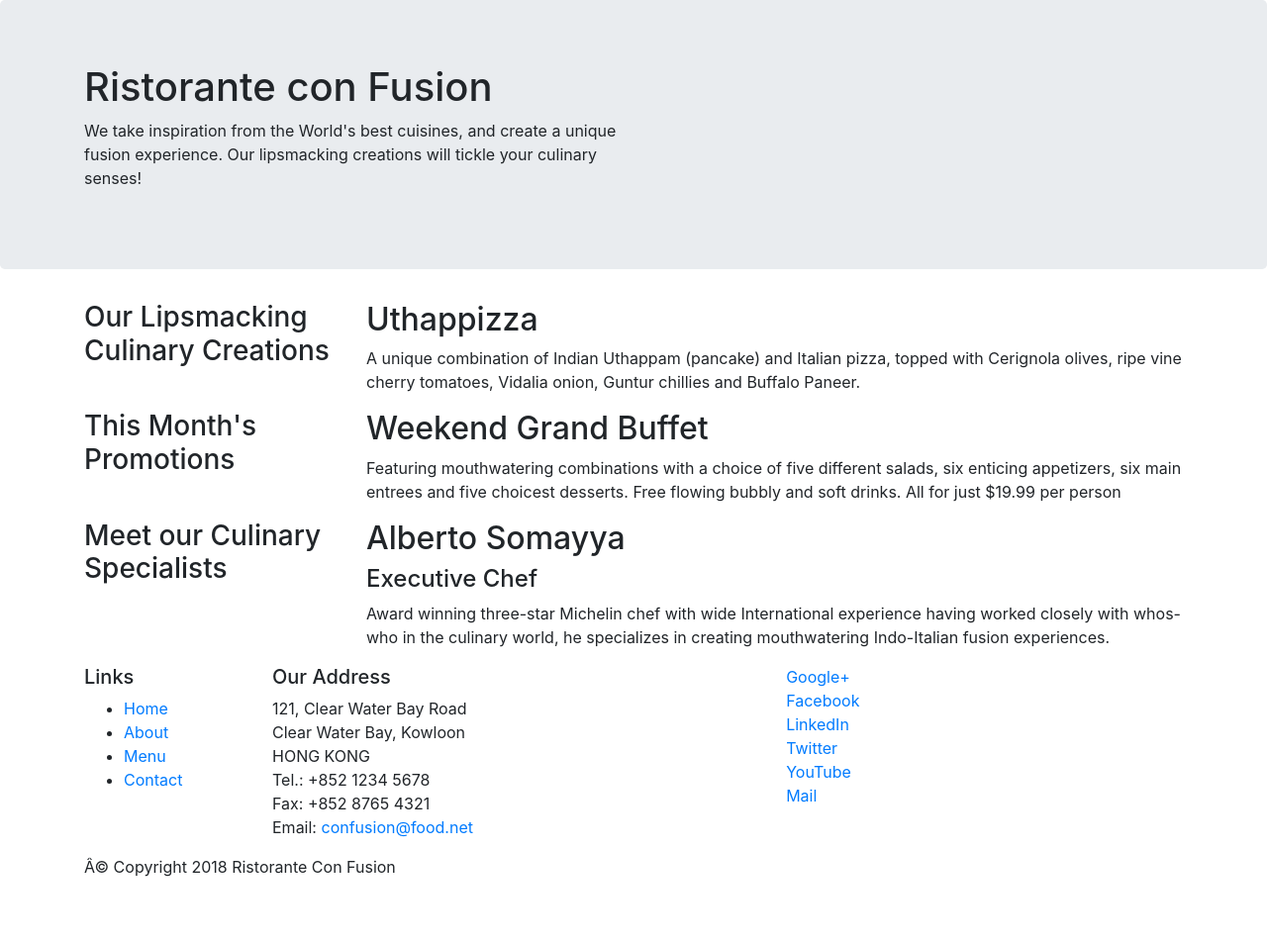
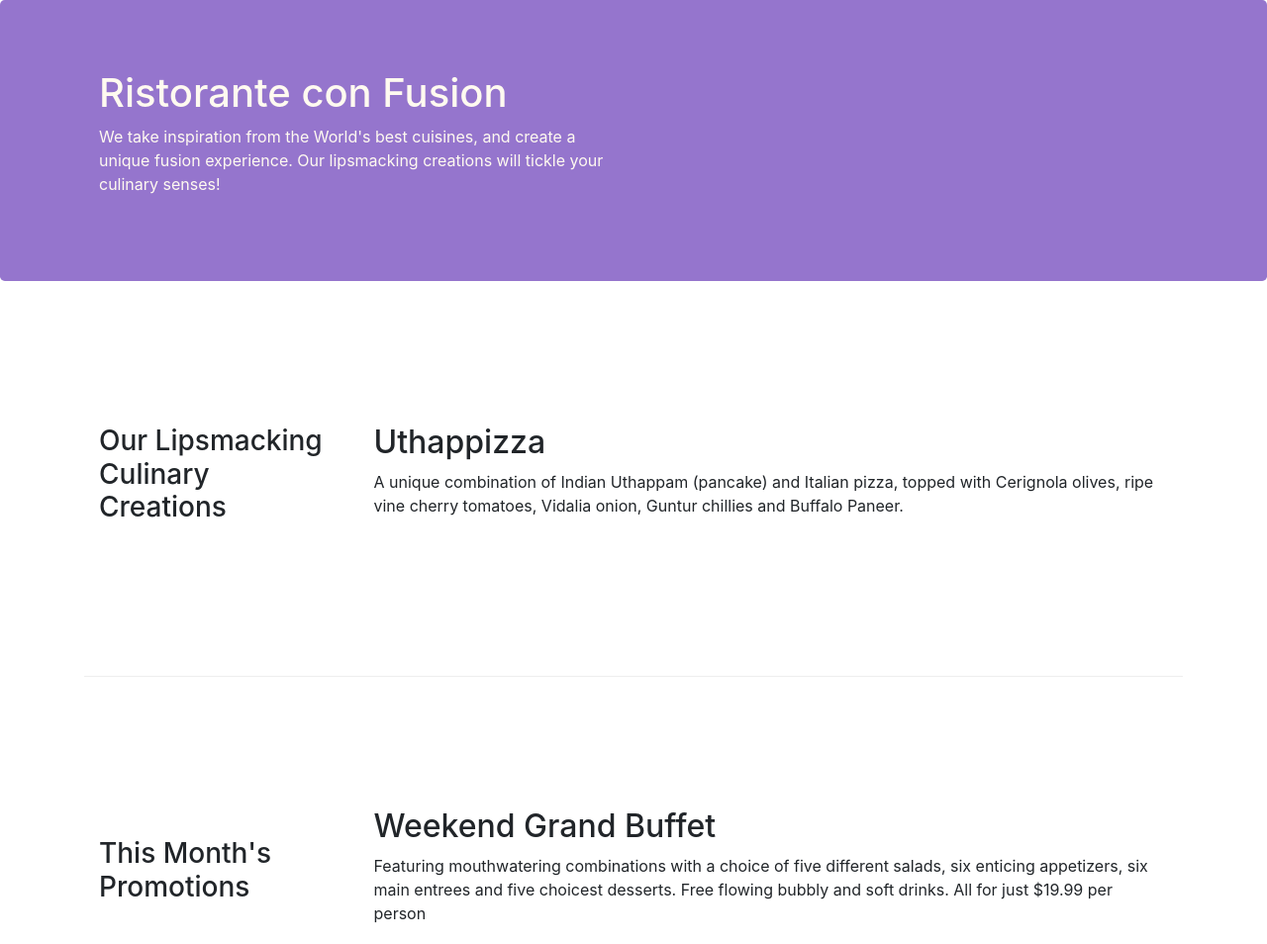
Before and after one commit to lakshaytalkstocomputer/LearnJavaScript, a website: page index.html in a window 1280 px wide. Shown: the top 954 px of the page at 99% size. Before the commit the page ends 904 px from the top, so only its background shows below. Drawn offline with nearby package versions, Linux system fonts and the light colour scheme.

Commit message:
[ADDED] custum css classes

```diff
--- /dev/null
+++ b/css/styles.css
@@ -0,0 +1,30 @@
+.row-header {
+    margin: 0px auto;
+    padding: 0px auto;
+}
+
+.row-content {
+    margin: 0px auto;
+    padding: 50px 0px 50px 0px;
+    border-bottom: 1px ridge;
+    min-height: 400px;
+}
+
+.footer {
+    background-color: #D1C4E9;
+    margin: 0px auto;
+    padding: 20px 0px 20px 0px;
+}
+
+.jumbotron{
+    padding: 70px 30px 70px 30px;
+    margin: 0px auto;
+    background: #9575CD;
+    color: floralwhite;
+}
+
+.address {
+    font-size: 80%;
+    margin: 0px;
+    color: #0f0f0f;
+}
--- a/index.html
+++ b/index.html
@@ -8,6 +8,7 @@
 
     <!-- Bootstrap CSS-->
     <link rel="stylesheet" href="node_modules/bootstrap/dist/css/bootstrap.min.css">
+    <link rel="stylesheet" href="css/styles.css">
     <title>Ristorante Con Fusion</title>
 </head>
 
@@ -15,7 +16,7 @@
 
     <header class="jumbotron">
         <div class="container">
-            <div class="row">
+            <div class="row row-header">
                 <div class="col-12 col-sm-6">
                     <h1>Ristorante con Fusion</h1>
                     <p>We take inspiration from the World's best cuisines, and create a unique fusion experience. Our lipsmacking creations will tickle your culinary senses!</p>
@@ -27,7 +28,7 @@
     </header>
 
     <div class="container">
-        <div class="row">
+        <div class="row row-content align-items-center">
             <div class="col-12 col-sm-4 col-md-3">
                 <h3>Our Lipsmacking Culinary Creations</h3>
             </div>
@@ -38,7 +39,7 @@
         </div>
 
 
-        <div class="row">
+        <div class="row row-content align-items-center">
             <div class="col-12 col-sm-4 col-md-3">
                 <h3>This Month's Promotions</h3>
             </div>
@@ -48,7 +49,7 @@
             </div>
         </div>
 
-        <div class="row">
+        <div class="row row-content align-items-center">
             <div class="col-12 col-sm-4 col-md-3">
                 <h3>Meet our Culinary Specialists</h3>
             </div>
@@ -60,21 +61,21 @@
         </div>
     </div>
 
-    <footer>
+    <footer class="footer">
         <div class="container">
             <div class = "row">
-                <div class="col-4 col-sm-2">
+                <div class="col-5 offset-1 col-sm-2">
                     <h5>Links</h5>
-                    <ul>
+                    <ul class="list-unstyled">
                         <li><a href="#">Home</a></li>
                         <li><a href="#">About</a></li>
                         <li><a href="#">Menu</a></li>
                         <li><a href="#">Contact</a></li>
                     </ul>
                 </div>
-                <div class="col-7 col-sm-5">
+                <div class="col-6 col-sm-5">
                     <h5>Our Address</h5>
-                    <address>
+                    <address class="address">
 		              121, Clear Water Bay Road<br>
 		              Clear Water Bay, Kowloon<br>
 		              HONG KONG<br>
@@ -83,8 +84,8 @@
 		              Email: <a href="mailto:confusion@food.net">confusion@food.net</a>
 		           </address>
                 </div>
-                <div class="col-12 col-sm-4">
-                    <div class="col-4 offset-1 col-sm-2">
+                <div class="col-12 col-sm-4 align-self-center" >
+                    <div class="text-center">
                         <a href="http://google.com/+">Google+</a>
                         <a href="http://www.facebook.com/profile.php?id=">Facebook</a>
                         <a href="http://www.linkedin.com/in/">LinkedIn</a>
@@ -94,7 +95,7 @@
                     </div>
                 </div>
            </div>
-           <div class="row">
+           <div class="row justify-content-center">
                 <div class="col-auto">
                     <p>© Copyright 2018 Ristorante Con Fusion</p>
                 </div>
```
